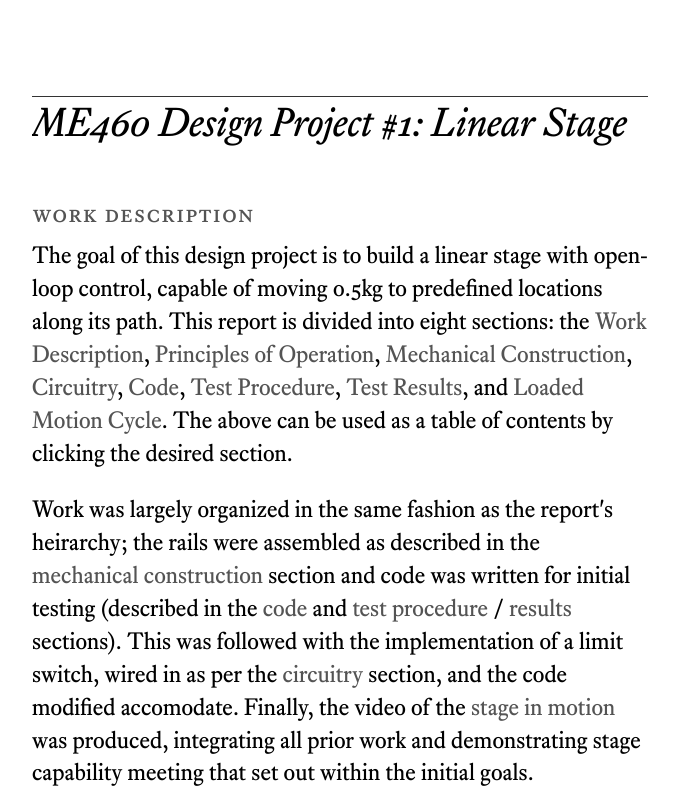
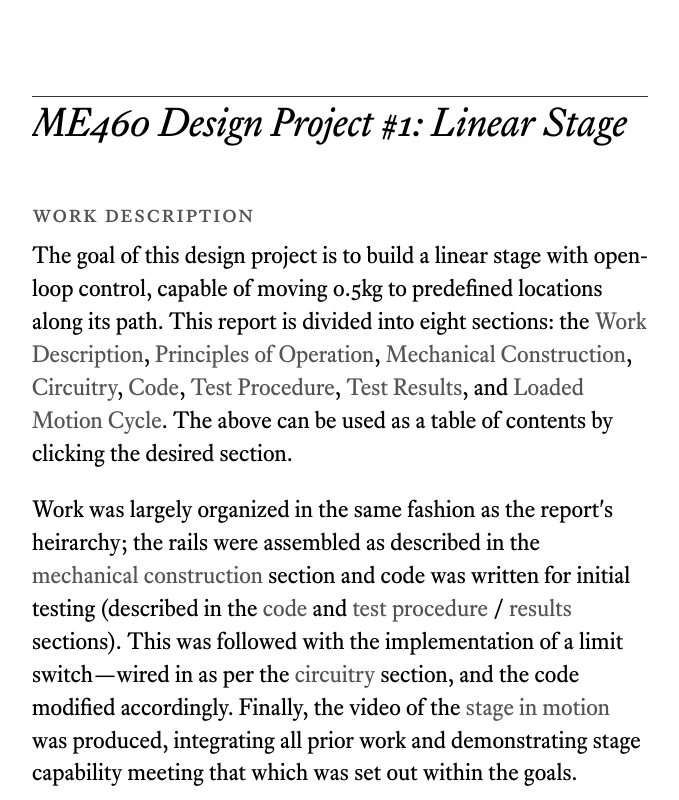
Before and after one commit to zacharyweiss/zacharyweiss.github.io, a plain HTML site: page portfolio/index.html in a window 1280 px wide. Shown: the top 800 px of the page, without its empty margins (300-979 px from the left). Drawn offline with Linux system fonts and the light colour scheme; files that its build step writes are made by us from their sources.

Commit message:
Update index.html

```diff
--- a/portfolio/index.html
+++ b/portfolio/index.html
@@ -39,7 +39,7 @@
                 The goal of this design project is to build a linear stage with open-loop control, capable of moving 0.5kg to predefined locations along its path. This report is divided into eight sections: the <a href="#work">Work Description</a>, <a href="#principles">Principles of Operation</a>, <a href="#construction">Mechanical Construction</a>, <a href="#circuitry">Circuitry</a>, <a href="#code">Code</a>, <a href="#tests">Test Procedure</a>, <a href="#results">Test Results</a>, and <a href="#motion">Loaded Motion Cycle</a>. The above can be used as a table of contents by clicking the desired section.
             </p>
             <p>
-                Work was largely organized in the same fashion as the report's heirarchy; the rails were assembled as described in the <a href="#construction">mechanical construction</a> section and code was written for initial testing (described in the <a href="#code">code</a> and <a href="#tests">test procedure</a> / <a href="#results">results</a> sections). This was followed with the implementation of a limit switch, wired in as per the <a href="#circuitry">circuitry</a> section, and the code modified accomodate. Finally, the video of the <a href="#motion">stage in motion</a> was produced, integrating all prior work and demonstrating stage capability meeting that set out within the initial goals.
+                Work was largely organized in the same fashion as the report's heirarchy; the rails were assembled as described in the <a href="#construction">mechanical construction</a> section and code was written for initial testing (described in the <a href="#code">code</a> and <a href="#tests">test procedure</a> / <a href="#results">results</a> sections). This was followed with the implementation of a limit switch&mdash;wired in as per the <a href="#circuitry">circuitry</a> section, and the code modified accordingly. Finally, the video of the <a href="#motion">stage in motion</a> was produced, integrating all prior work and demonstrating stage capability meeting that which was set out within the goals.
             </p>
         <div class="subhead small-caps" id="principles">
             <a href="#principles">Principles of operation</a></div>
```
